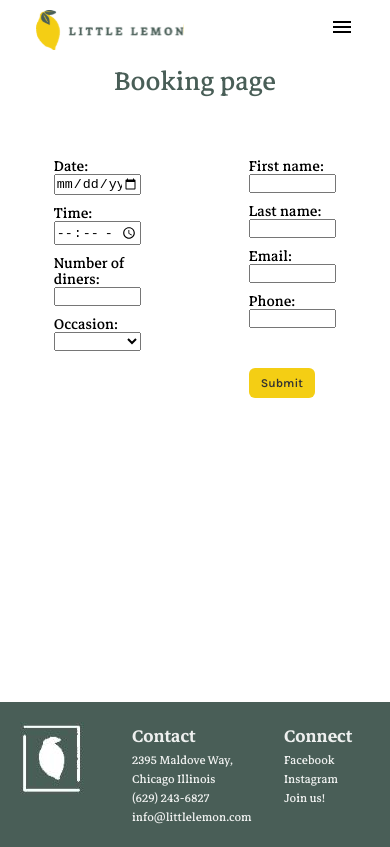
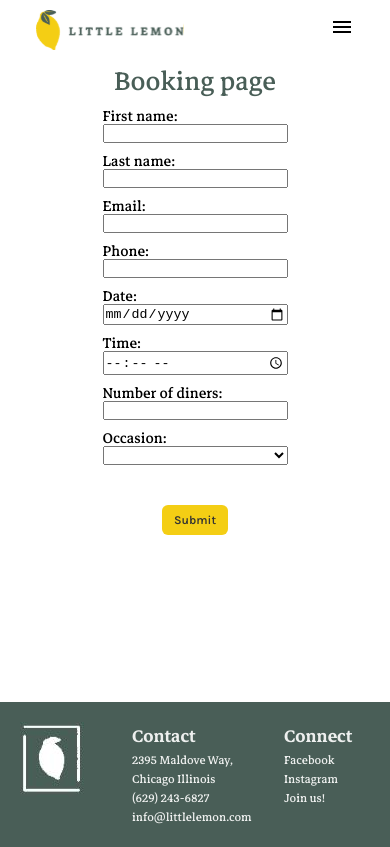
Before and after one commit to priscillaam/Little-Lemon-Project, a React (Create React App) app: page /booking in a window 390 px wide. Built offline with nearby package versions, Linux system fonts and the light colour scheme; a web font is replaced by a local one.

Commit message:
responsive booking page

```diff
--- a/src/components/BookingForm/Form.js
+++ b/src/components/BookingForm/Form.js
@@ -82,6 +82,28 @@
         <form onSubmit={handleSubmit}>
             <Wrapper>
         <Left>
+        <div>
+            <label htmlFor="firstName">First name:</label><br/>
+            {formErrors.firstName && <span>{formErrors.firstName}</span>}
+            <input type="text" id="firstName" name="firstName" value={formData.firstName} onChange={handleInputChange} />
+          </div>
+          <div>
+            <label htmlFor="lastName">Last name:</label><br/>
+            {formErrors.lastName && <span>{formErrors.lastName}</span>}
+            <input type="text" id="lastName" name="lastName" value={formData.lastName} onChange={handleInputChange} />
+          </div>
+          <div>
+            <label htmlFor="email">Email:</label><br/>
+            {formErrors.email && <span>{formErrors.email}</span>}
+            <input type="email" id="email" name="email" value={formData.email} onChange={handleInputChange} />
+          </div>
+          <div>
+            <label htmlFor="phone">Phone:</label><br/>
+            {formErrors.phone && <span>{formErrors.phone}</span>}
+            <input type="tel" id="phone" name="phone" value={formData.phone} onChange={handleInputChange} />
+          </div>
+          </Left>
+          <Right>
           <div>
             <label htmlFor="date">Date:</label><br/>
             {formErrors.date && <span>{formErrors.date}</span>}
@@ -108,28 +130,6 @@
               <option value="Other">Other</option>
             </select>
           </div>
-          </Left>
-          <Right>
-          <div>
-            <label htmlFor="firstName">First name:</label><br/>
-            {formErrors.firstName && <span>{formErrors.firstName}</span>}
-            <input type="text" id="firstName" name="firstName" value={formData.firstName} onChange={handleInputChange} />
-          </div>
-          <div>
-            <label htmlFor="lastName">Last name:</label><br/>
-            {formErrors.lastName && <span>{formErrors.lastName}</span>}
-            <input type="text" id="lastName" name="lastName" value={formData.lastName} onChange={handleInputChange} />
-          </div>
-          <div>
-            <label htmlFor="email">Email:</label><br/>
-            {formErrors.email && <span>{formErrors.email}</span>}
-            <input type="email" id="email" name="email" value={formData.email} onChange={handleInputChange} />
-          </div>
-          <div>
-            <label htmlFor="phone">Phone:</label><br/>
-            {formErrors.phone && <span>{formErrors.phone}</span>}
-            <input type="tel" id="phone" name="phone" value={formData.phone} onChange={handleInputChange} />
-          </div>
           <Button>
             <button type="submit">Submit</button>
           </Button>
@@ -148,6 +148,9 @@
     justify-content: center;
     display: grid;
     grid-template-columns: 1fr 1fr;
+    @media screen and (max-width: 769px ) {
+      grid-template-columns: 1fr;
+    }
 `
 const FormStyle = styled.div`
     width: 50%;
@@ -167,6 +170,9 @@
     div {
         padding: 5px;
     }
+    @media screen and (max-width: 769px ) {
+      margin: 0 auto;
+    }
 `
 const Button = styled.div`
     button{
@@ -181,6 +187,10 @@
         font-weight: 600;
         margin: 30px auto;
     }
+    @media screen and (max-width: 769px ) {
+      justify-content: center;
+      display: flex;
+    }
 `
 const Left = styled(FormStyle)`
 `
--- a/src/styles/styles.css
+++ b/src/styles/styles.css
@@ -16,7 +16,6 @@
     height: 100%;
     min-width:300px;
     padding-bottom:0;
-    background: var(--primary);
 }
 body, p, a, ul, li {
     margin: 0;
```
